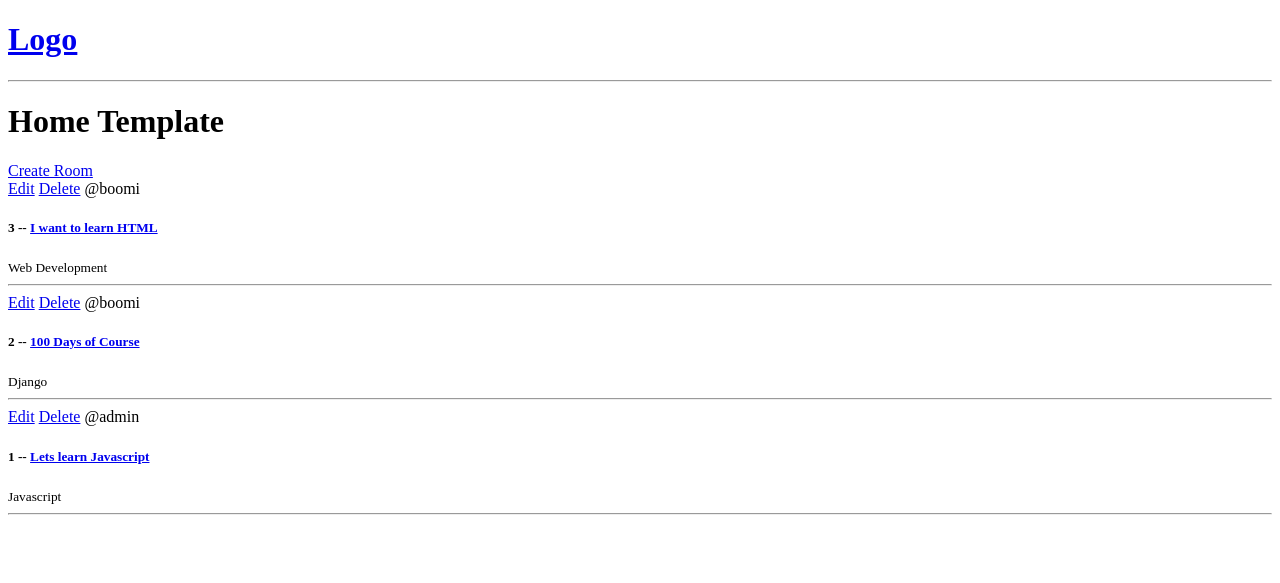
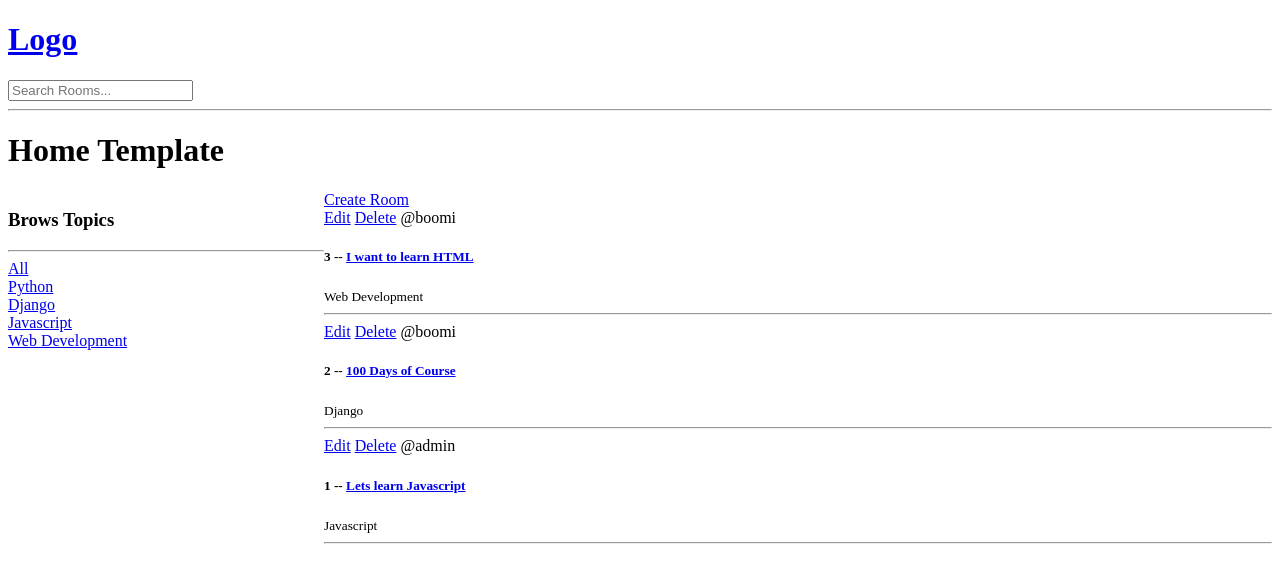
Before and after one commit to eboominathan/django_basics, a Django app: page / in a window 1280 px wide. Shown: the top 583 px of the page. Run offline with Django 5.2, Linux system fonts and the light colour scheme; data comes from the database, SQL or seed files in the repository.

Commit message:
search completed

```diff
--- a/studybud/base/templates/base/home.html
+++ b/studybud/base/templates/base/home.html
@@ -2,8 +2,27 @@
 
 {% block content %}
 <h1>Home Template</h1>
+<style>
+    .home-container{
+        display:grid;
+        grid-template-columns:1fr 3fr;
+    }
+</style>
+<div class="home-container">
+    <div>
+        <h3>Brows Topics</h3>
+        <hr>
+        <div>
+            <a href="{% url 'home' %}">All</a>
+        </div>
+        {% for topic in topics %}
+            <div>
+                <a href="{% url 'home' %}?q={{topic.name}}">{{topic.name}}</a>
+            </div>
+        {% endfor %}
+    </div>
 
-<div>
+   <div>
     <a href="{% url 'create-room' %}">Create Room</a>
     <div>
         {% for room in rooms%}
@@ -18,5 +37,6 @@
         {% endfor %}
 
     </div>
+   </div>
 </div>
 {% endblock %}
--- a/studybud/base/views.py
+++ b/studybud/base/views.py
@@ -1,5 +1,6 @@
 from django.shortcuts import render, redirect
-from .models import Room
+from django.db.models import Q
+from .models import Room, Topic
 from .forms import RoomForm
 
 # rooms = [
@@ -11,8 +12,16 @@ from .forms import RoomForm
 
 
 def home(request):
-    rooms = Room.objects.all()
-    context = {'rooms': rooms}
+    q = request.GET.get('q') if request.GET.get('q') != None  else ''
+    rooms = Room.objects.filter(
+        Q(topic__name__icontains=q) |
+        Q(name__icontains=q) |
+        Q(description__icontains=q)
+
+                                )
+    topics = Topic.objects.all()
+
+    context = {'rooms': rooms,'topics':topics}
     return render(request, 'base/home.html', context)
 
 
--- a/studybud/templates/navbar.html
+++ b/studybud/templates/navbar.html
@@ -2,3 +2,7 @@
 <a href="/">
     <h1>Logo</h1>
 </a>
+
+<form action="{% url 'home' %}" method="get">
+    <input type="text" placeholder="Search Rooms..." name="q">
+</form>
```
